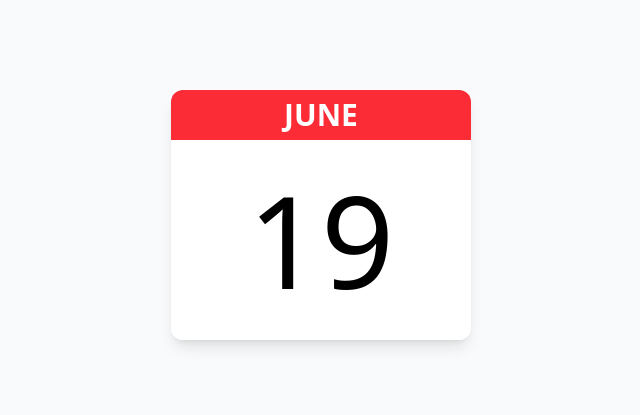
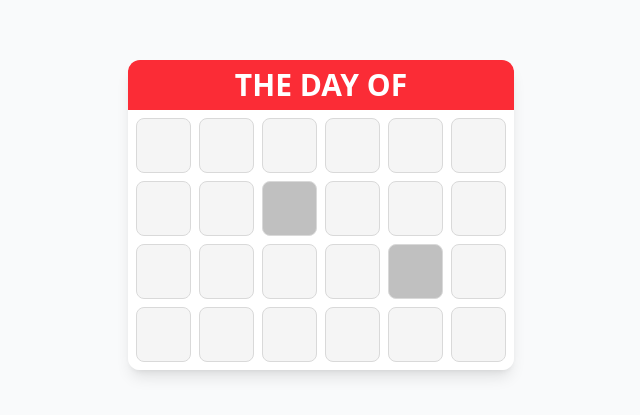
Before and after one commit to elsergiovera/wadai, a React (Vite) app: page / in a window 1280 px wide. Shown: the part 185-600 px from the top of the page, without its empty margins (319-959 px from the left). Built offline with nearby package versions, Linux system fonts and the light colour scheme.

Commit message:
first working letters

```diff
--- a/package.json
+++ b/package.json
@@ -11,6 +11,7 @@
   },
   "dependencies": {
     "@tailwindcss/vite": "^4.0.0",
+    "antd": "^5.23.2",
     "react": "^18.3.1",
     "react-dom": "^18.3.1",
     "tailwindcss": "^4.0.0"
--- a/src/App.tsx
+++ b/src/App.tsx
@@ -1,11 +1,16 @@
+import Day from './components/day'
 import './style/App.css'
 
 const App = () => {
   return (
     <div className='grid place-content-center min-h-screen bg-gray-50 py-5 overflow-hidden'>
       <div className='min-w-[300px] shadow-lg rounded-xl overflow-hidden'>
-        <div className='min-h-[50px] place-content-center bg-red-500 text-center text-white py-1 px-2 text-3xl font-semibold'>JUNE</div>
-        <div className='min-h-[200px] place-content-center bg-white text-center py-2 px-2 text-9xl font-light'>19</div>
+        <div className='min-h-[50px] place-content-center bg-red-500 text-center text-white py-1 px-2 text-3xl font-semibold'>
+          THE DAY OF
+        </div>
+        <div className='min-h-[200px] place-content-center bg-white text-center py-2 px-2 text-9xl font-light'>
+          <Day />
+        </div>
       </div>
     </div>
   )
--- /dev/null
+++ b/src/components/day.tsx
@@ -0,0 +1,19 @@
+import Letter from './letter'
+import current from '../data/current.json'
+
+const Day = () => {
+   const day = current.federal
+   const letters = day.split('')
+
+   return (
+      <div className='grid grid-cols-6 gap-2'>
+         {
+            letters.map((letter, index) => {
+               return <Letter letter={letter} key={'letter-' + index} />
+            })
+         }
+      </div>
+   )
+}
+
+export default Day
--- /dev/null
+++ b/src/components/letter.tsx
@@ -0,0 +1,67 @@
+import React, { useState, useRef } from 'react'
+import { Input, InputRef } from 'antd'
+
+interface LetterProps {
+   letter: string
+}
+const Letter: React.FC<LetterProps> = ({ letter }) => {
+   letter = letter.toUpperCase()
+   const letterRef = useRef<InputRef>(null)
+   const isAlphabetic = /^[A-Za-z]+$/.test(letter)
+   const [pressedLetter, setPressedLetter] = useState('')
+
+   const handleOnChange = (e: React.ChangeEvent<HTMLInputElement>) => {
+      if (!letterRef.current?.input) return
+      const _pressedLetter = e.target.value.toUpperCase()
+      const backgroundColor = _pressedLetter === letter ? 'palegreen' : 'tomato'
+
+      letterRef.current.input.style.backgroundColor = backgroundColor
+      setPressedLetter(_pressedLetter)
+   }
+   const handleOnKeyUp = (e: React.KeyboardEvent<HTMLInputElement>) => {
+      if (!letterRef.current?.input) return
+      let _nextLetter = letterRef.current.nativeElement?.nextElementSibling as HTMLInputElement
+      let _prevLetter = letterRef.current.nativeElement?.previousElementSibling as HTMLInputElement
+
+
+      if (e.key === 'Backspace') {
+         while (_prevLetter?.disabled) _prevLetter = _prevLetter.previousElementSibling as HTMLInputElement
+         _prevLetter && _prevLetter.focus()
+
+         letterRef.current.input.style.backgroundColor = 'whitesmoke'
+      }
+      else {
+         while (_nextLetter?.disabled) _nextLetter = _nextLetter.nextElementSibling as HTMLInputElement
+         _nextLetter && _nextLetter.focus()
+      }
+   }
+   const handleOnFocus = (e: React.FocusEvent<HTMLInputElement>) => {
+      if (!letterRef.current?.input) return
+      letterRef.current.input.select()
+   }
+
+   return (
+      <>
+         <Input
+            ref={letterRef}
+            size='large'
+            maxLength={1}
+            value={isAlphabetic ? pressedLetter : letter}
+            disabled={isAlphabetic ? false : true}
+            style={{
+               height: '55px',
+               width: '55px',
+               fontSize: '1.9rem',
+               fontWeight: 'bold',
+               textAlign: 'center',
+               backgroundColor: isAlphabetic ? 'whitesmoke' : 'silver'
+            }}
+            onChange={handleOnChange}
+            onKeyUp={handleOnKeyUp}
+            onFocus={handleOnFocus}
+         />
+      </>
+   )
+}
+
+export default Letter
--- /dev/null
+++ b/src/data/current.json
@@ -0,0 +1,9 @@
+{
+   "date": "01/01",
+   "federal": "National Science Fiction",
+   "state": null,
+   "culture_religion": null,
+   "awareness": null,
+   "misc": null,
+   "region": "en-US"
+}
```
Also changed, not shown: 1 other file (tests, documents, lock files or other folders).
